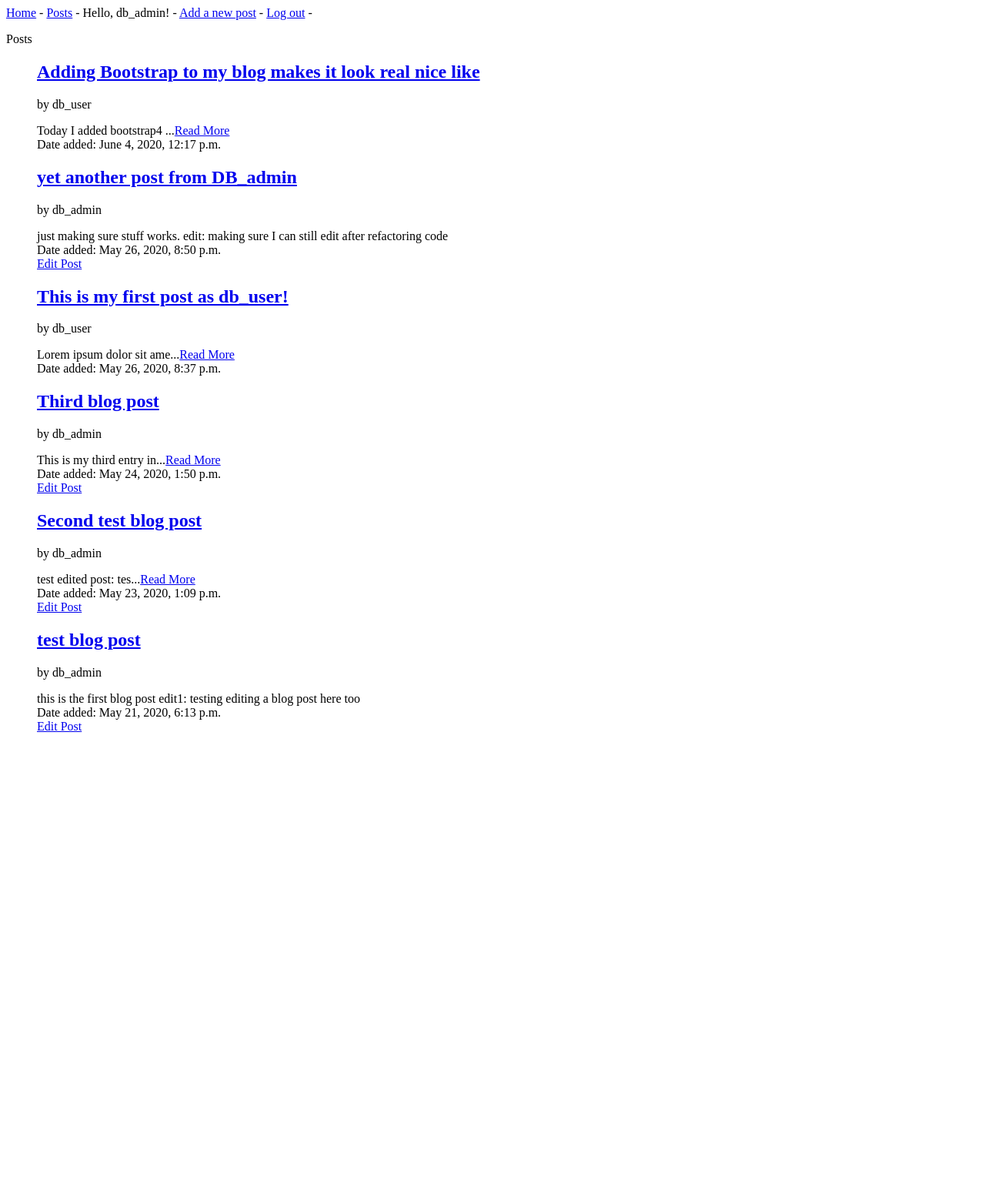
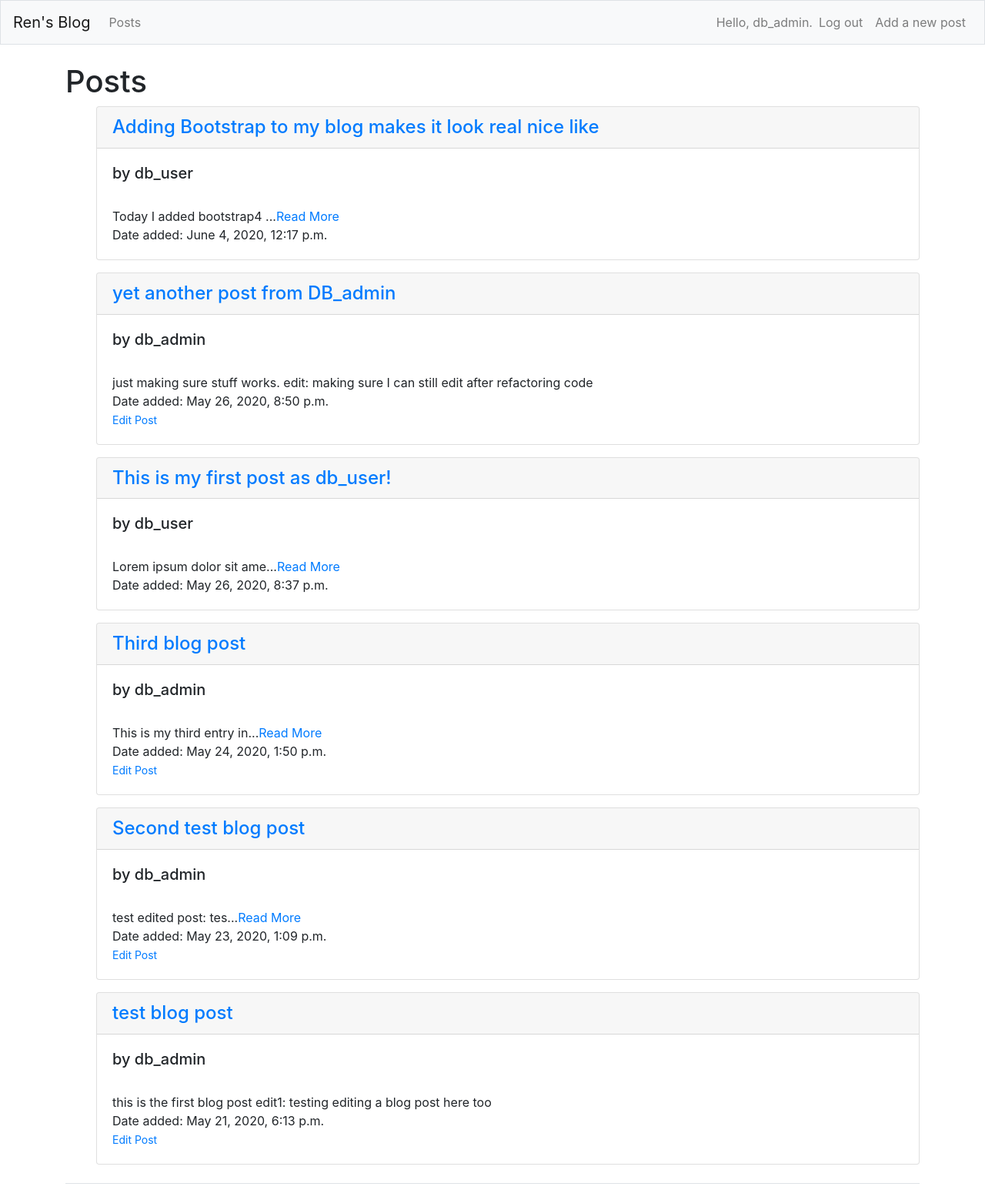
Before and after one commit to ingenium21/django-blog, a Django app: page /posts/ in a window 1280 px wide. Shown: the whole page at 77% size. Before the commit the page ends 951 px from the top, so only its background shows below. Run offline with Django 3.2, Linux system fonts and the light colour scheme; a user stored in the database is signed in; data comes from the database, SQL or seed files in the repository; both versions use the stored data as it was after the commit; some libraries are stand-ins or nearby versions.

Commit message:
added bootstrap styling to blog

```diff
--- a/blog/settings.py
+++ b/blog/settings.py
@@ -34,6 +34,9 @@ INSTALLED_APPS = [
     #My apps
     'blogs',
     'users',
+
+    # Third party apps
+    'bootstrap4',
 
     #Default django apps
     'django.contrib.admin',
--- a/blogs/templates/blogs/base.html
+++ b/blogs/templates/blogs/base.html
@@ -1,14 +1,62 @@
-<p>
-    <a href="{% url 'blogs:index' %}">Home</a> -
-    <a href="{% url 'blogs:posts'%}">Posts</a> -
-    {% if user.is_authenticated %}
-        Hello, {{ user.username }}! -
-    <a href="{% url 'blogs:new_post' %}">Add a new post</a> -
-    <a href="{% url 'users:logout' %}">Log out</a> -
-    {% else %}
-        <a href="{% url 'users:login' %}">Log in</a> -
-        <a href="{% url 'users:register' %}">Register</a>
-    {% endif %}
-</p>
+{% load bootstrap4 %}
 
-{% block content %}{% endblock content%}
+<!doctype html>
+<html lang="en">
+<head>
+    <meta charset="utf-8">
+    <meta name="viewport" content="width=device=width", initial-scale=1, shrink-to-fit="no">
+    <title>Learning Log</title>
+
+    {% bootstrap_css %}
+    {% bootstrap_javascript jquery='full' %}
+</head>
+<body>
+    <nav class="navbar navbar-expand-md navbar-light bg-light mb-4 border">
+        <a class="navbar-brand" href="{% url 'blogs:index' %}">
+            Ren's Blog
+        </a>
+        <button class="navbar-toggler" type="button" data-toggle="collapse" data-target="#navbarCollapse"
+        aria-controls="navbarCollapse" aria-expanded="false" aria-label="Toggle navigation">
+        <span class="navbar-toggler-icon"></span></button>
+        <div class="collapse navbar-collapse" id="navbarCollapse">
+            <ul class="navbar-nav mr-auto">
+                <li class="nav-item">
+                    <a class="nav-link" href="{% url 'blogs:posts' %}">
+                        Posts
+                    </a>
+                </li>
+            </ul>
+            <ul class="navbar-nav ml-auto">
+                {% if user.is_authenticated %}
+                <li class="nav-item">
+                    <span class="navbar-text">Hello, {{ user.username }}.</span>
+                </li>
+                <li class="nav-item">
+                    <a class="nav-link" href="{% url 'users:logout' %}">Log out</a>
+                </li>
+                <li class="nav-item">
+                    <a class="nav-link" href="{% url 'blogs:new_post' %}">
+                        Add a new post
+                    </a>
+                </li>
+                {% else %}
+                <li class="nav-item">
+                    <a class="nav-link" href="{% url 'users:register' %}">Regiser</a>
+                </li>
+                <li class="nav-item">
+                    <a class="nav-link" href="{% url 'users:login' %}">Log in</a>
+                </li>
+                {% endif %}
+            </ul>
+        </div>
+    </nav>
+
+    <main role="main" class="container">
+        <div class="pb-2 mb-2 border-bottom">
+            {% block page_header %}{% endblock page_header %}
+        <div>
+            {% block content %}{% endblock content%}
+        </div>
+    </main>
+</body>
+</html>
--- a/blogs/templates/blogs/posts.html
+++ b/blogs/templates/blogs/posts.html
@@ -1,18 +1,20 @@
 {% extends "blogs/base.html" %}
+{% load bootstrap4 %}
+
+{% block page_header %}
+    <h1>Posts</h1>
+{% endblock page_header%}
 
 {% block content %}
-<p>Posts</p>
-
 <ul>
     {% for post in posts %}
-    <div class="panel panel-default">
-      <div class="panel-heading">
-        <h2>
+    <div class="card mb-3">
+        <h4 class="card-header">
           <a href="{% url 'blogs:post' post.id %}">{{ post.title }}</a>
-        </h2>
-        <p>by {{ post.owner }}</p>
-      </div>
-      <div class="panel-body">
+        </h4>
+      <div class="card-body">
+        <h5>by {{ post.owner }}</h5>
+        <br>
         {% if post.text|length > 100 %}
           {{post.text|slice:":25"}}...<a href="{% url 'blogs:post' post.id %}">Read More</a>
           <br>
@@ -24,7 +26,7 @@
         {% endif %}
         <br>
         {% if user == post.owner %}
-        <a href="{% url 'blogs:edit_post' post.id %}">Edit Post</a>
+        <small><a href="{% url 'blogs:edit_post' post.id %}">Edit Post</a></small>
         {% endif %}
       </div>
     </div> <!-- panel -->
```
Also changed, not shown: blogs/templates/blogs/edit_post.html (+11 -12 lines), blogs/templates/blogs/index.html (+11 -5 lines), blogs/templates/blogs/new_post.html (+9 -2 lines), blogs/templates/blogs/post.html (+12 -9 lines), users/templates/registration/login.html (+13 -10 lines), users/templates/registration/register.html (+13 -8 lines), db.sqlite3.
